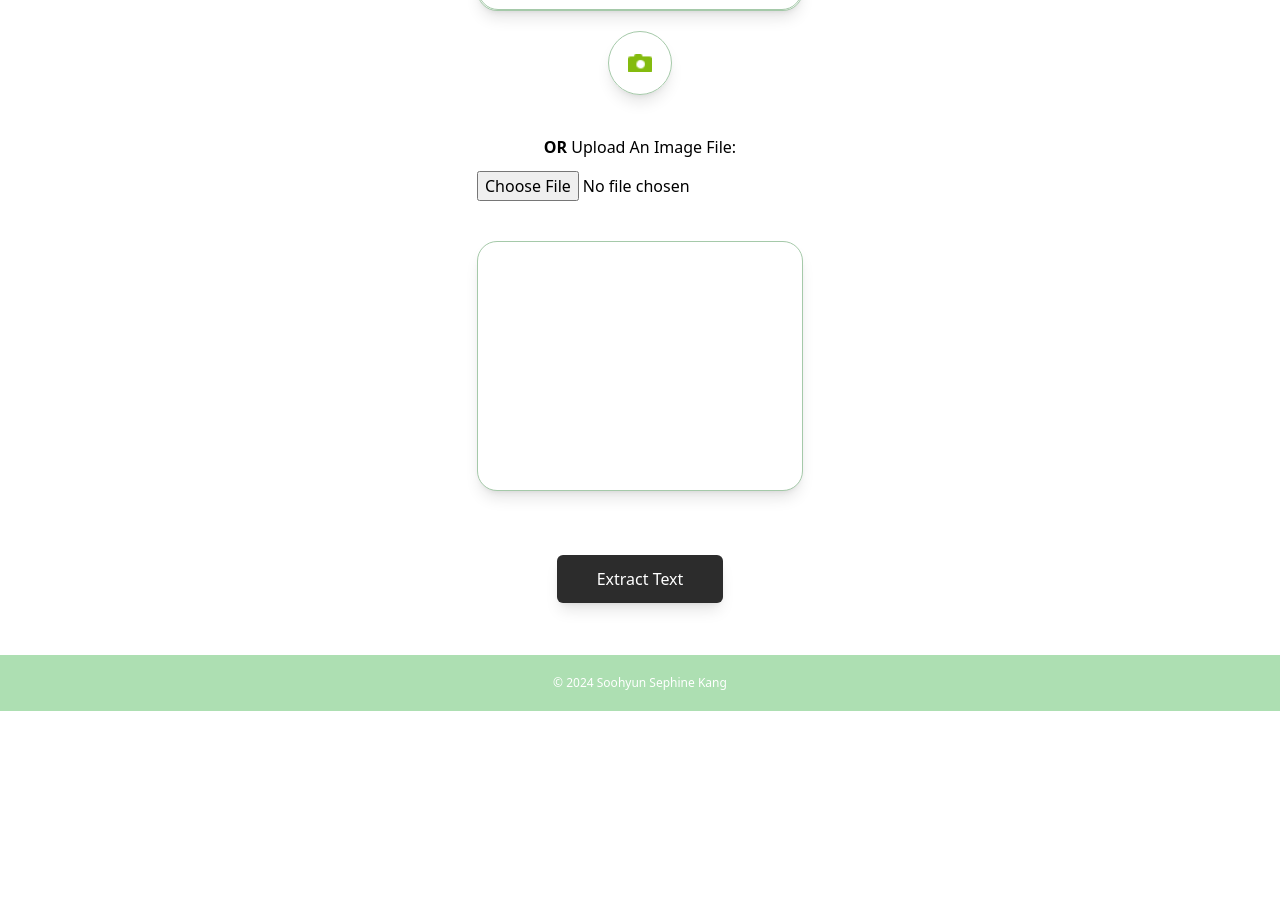
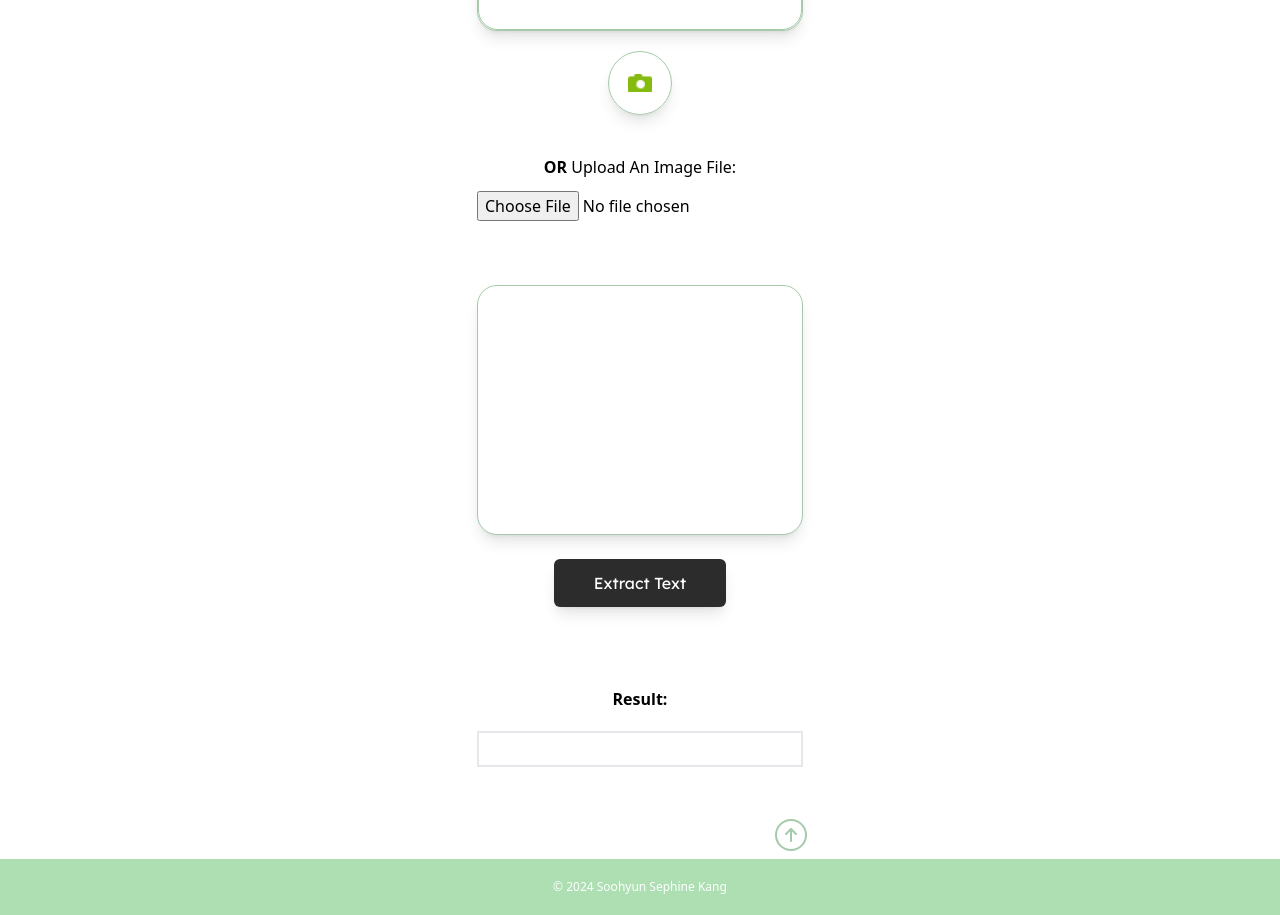
Before and after one commit to sephinek/document-scanner-app, a Next.js app: page / in a window 1280 px wide. Shown: the part 300-1215 px from the top of the page. Before the commit the page ends 1011 px from the top, so only its background shows below. Built offline with nearby package versions, Linux system fonts and the light colour scheme; no server answers; a web font is replaced by a local one.

Commit message:
Implement text recognition functionality with tesseract

```diff
--- a/package.json
+++ b/package.json
@@ -13,7 +13,8 @@
     "react": "^18",
     "react-dom": "^18",
     "react-icons": "^5.2.0",
-    "react-router-dom": "^6.23.0"
+    "react-router-dom": "^6.23.0",
+    "tesseract.js": "^5.1.0"
   },
   "devDependencies": {
     "eslint": "^8",
--- a/src/app/page.js
+++ b/src/app/page.js
@@ -1,12 +1,15 @@
 'use client';
 import { useEffect, useRef, useState } from 'react';
+import Image from 'next/image';
+import Tesseract from 'tesseract.js';
+import { FaArrowUp } from 'react-icons/fa6';
 import cameraIcon from '../../public/camera-icon.png';
-import Image from 'next/image';
 
 export default function Home() {
   const [uploadedImage, setUploadedImage] = useState(null);
   const videoRef = useRef(null);
   const photoRef = useRef(null);
+  const [extractedText, setExtractedText] = useState('');
 
   const imageUploadHandler = (e) => {
     const image = URL.createObjectURL(e.target.files[0]);
@@ -49,14 +52,23 @@ export default function Home() {
     getVideo();
   }, [videoRef]);
 
-  const extractTextHandler = (e) => {
-    console.log(e);
+  const extractTextHandler = async () => {
+    console.log('extract clicked');
+    let image = uploadedImage || photoRef;
+    if (image) {
+      const result = await Tesseract.recognize(image);
+      setExtractedText(result.data.text);
+    }
+  };
+
+  const toTheTopBtnHandler = () => {
+    window.scrollTo({ top: 0, behavior: 'smooth' });
   };
 
   return (
-    <main className='h-full max-w-[350px] m-auto p-3'>
+    <main className='relative h-full max-w-[350px] m-auto p-3'>
       <h1 className='text-xl mb-2'>Capture Your Document</h1>
-      <h2 className='text-lg font-light mb-5'>We Will Scan It into Text</h2>
+      <h2 className='text-lg font-light mb-10'>We Will Scan It into Text</h2>
       <div className='bg-white w-full h-auto border-[#A5C9A9] border-[1px] rounded-[20px] m-auto mb-5 shadow-lg'>
         <video
           className='w-full h-full rounded-[20px] border-[#A5C9A9] border-[1px]'
@@ -71,11 +83,16 @@ export default function Home() {
         <Image src={cameraIcon} alt='button to capture' className='w-6' />
       </button>
 
-      <div className='my-10'>
+      <div className='mt-10 mb-16'>
         <p className='font-light text-center mb-3'>
           <span className='font-semibold'>OR</span> Upload An Image File:
         </p>
-        <input type='file' accept='image/*' onChange={imageUploadHandler} />
+        <input
+          className='w-full'
+          type='file'
+          accept='image/*'
+          onChange={imageUploadHandler}
+        />
       </div>
 
       {!uploadedImage ? (
@@ -93,14 +110,28 @@ export default function Home() {
         />
       )}
 
-      <div className='w-full text-center mt-16'>
+      <div className='w-full text-center mt-6'>
         <button
-          className='bg-[#2c2c2c] text-white py-3 px-10 rounded-md shadow-lg mb-10'
+          className='bg-[#2c2c2c] text-white font-lexend py-3 px-10 rounded-md shadow-lg'
           onClick={extractTextHandler}
         >
           Extract Text
         </button>
       </div>
+
+      <div className='my-20 text-center'>
+        <span className='font-bold'>Result:</span>
+        <p className='font-lexend font-light p-5 pt-3 leading-relaxed border-2 mt-5'>
+          {extractedText}
+        </p>
+      </div>
+
+      <button
+        className='absolute bottom-2 right-2 border-[#A5C9A9] border-2 w-8 h-8 rounded-full flex justify-center items-center'
+        onClick={toTheTopBtnHandler}
+      >
+        <FaArrowUp className='text-[#A5C9A9]' />
+      </button>
     </main>
   );
 }
--- a/src/app/shared/Header.jsx
+++ b/src/app/shared/Header.jsx
@@ -12,7 +12,7 @@ export default function Header() {
   };
 
   return (
-    <header className='h-[50px] w-full relative bg-[#ADDFB2] px-3'>
+    <header className='font-lexend h-[50px] w-full relative bg-[#ADDFB2] px-3'>
       <div className='h-full max-w-[350px] m-auto flex items-center justify-between'>
         <Link
           href='/'
```
Also changed, not shown: 1 other file (tests, documents, lock files or other folders).
